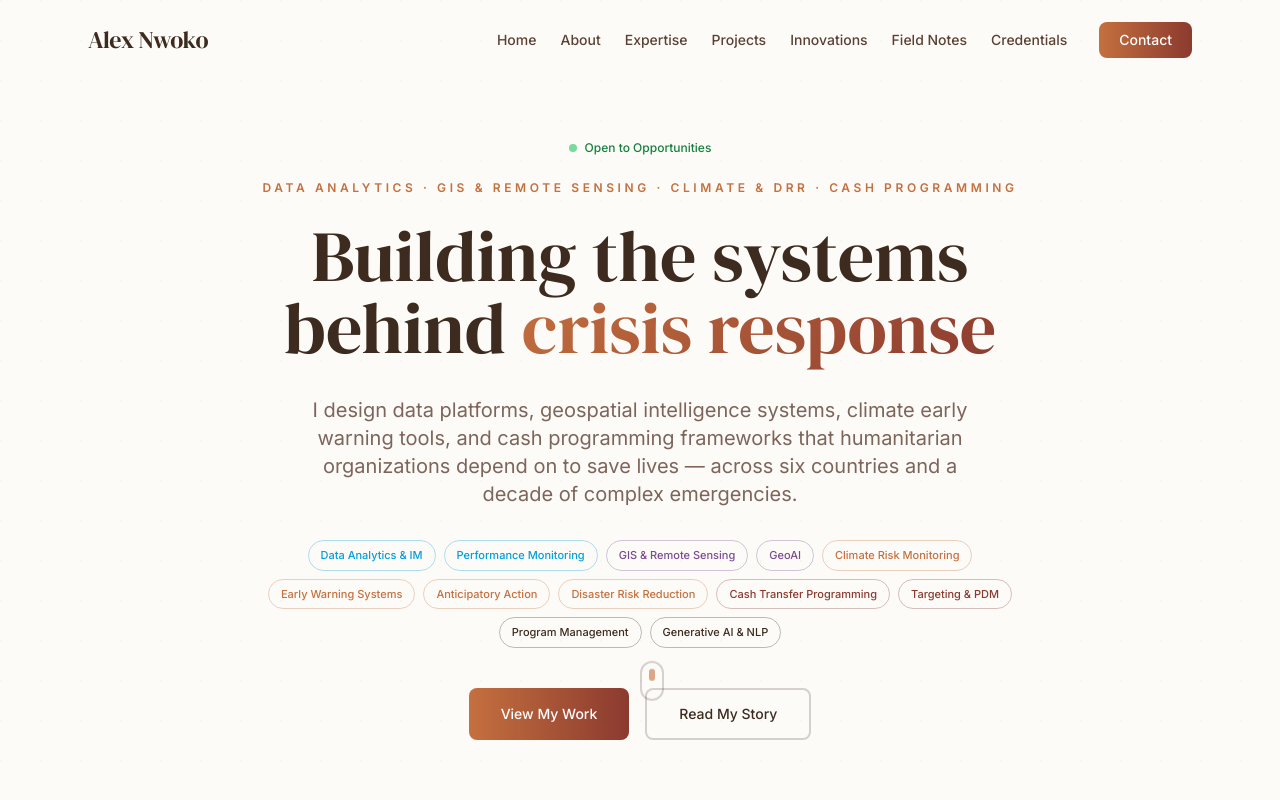
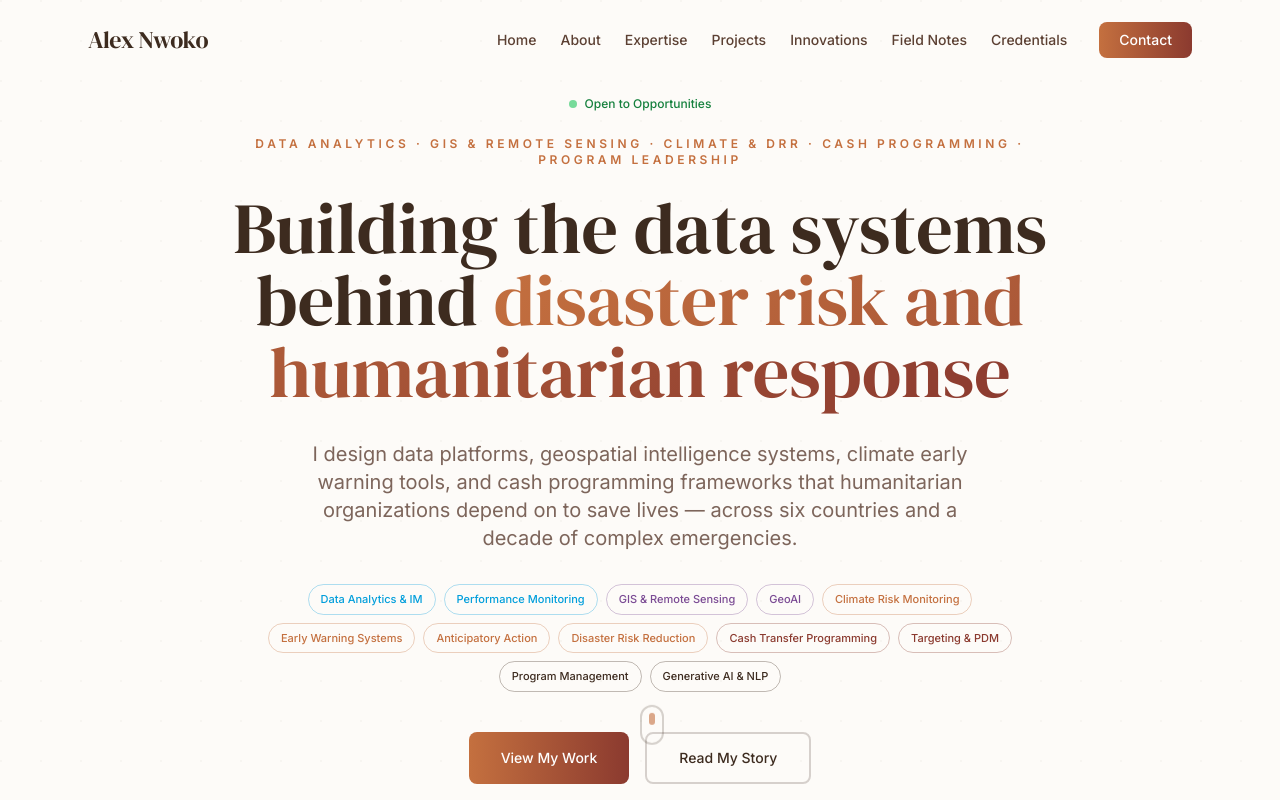
Before and after one commit to alexnwoko/alex_nwoko_portfolio, a Next.js app: page / in a window 1280 px wide. Shown: the top 800 px of the page. Built offline with nearby package versions, Linux system fonts and the light colour scheme.

Commit message:
Update hero headline and add Program Leadership to pillar subtitle
Co-Authored-By: Claude Opus 4.6 <noreply@anthropic.com>

```diff
--- a/src/app/page.tsx
+++ b/src/app/page.tsx
@@ -156,11 +156,11 @@ export default function Home() {
             <span className="text-xs text-green-700 font-medium">Open to Opportunities</span>
           </div>
           <p className="text-xs uppercase tracking-[0.3em] text-dusty-orange font-semibold mb-6 animate-fade-in-up">
-            Data Analytics &middot; GIS &amp; Remote Sensing &middot; Climate &amp; DRR &middot; Cash Programming
+            Data Analytics &middot; GIS &amp; Remote Sensing &middot; Climate &amp; DRR &middot; Cash Programming &middot; Program Leadership
           </p>
           <h1 className="font-serif text-4xl sm:text-5xl md:text-6xl lg:text-7xl text-coffee leading-[1.1] mb-8 animate-fade-in-up delay-100">
-            Building the systems behind{' '}
-            <span className="gradient-text">crisis response</span>
+            Building the data systems behind{' '}
+            <span className="gradient-text">disaster risk and humanitarian response</span>
           </h1>
           <p className="text-lg md:text-xl text-coffee-light/80 max-w-2xl mx-auto mb-8 leading-relaxed animate-fade-in-up delay-200">
             I design data platforms, geospatial intelligence systems, climate early warning tools, and cash programming frameworks that humanitarian organizations depend on to save lives — across six countries and a decade of complex emergencies.
```
